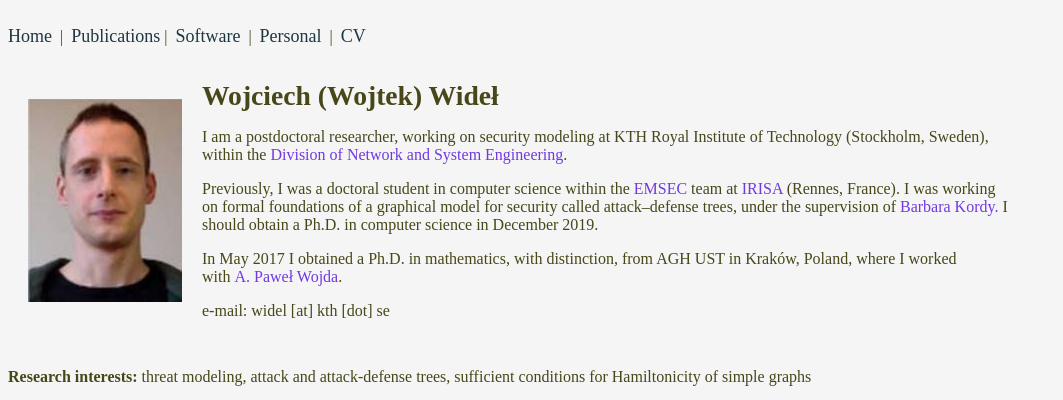
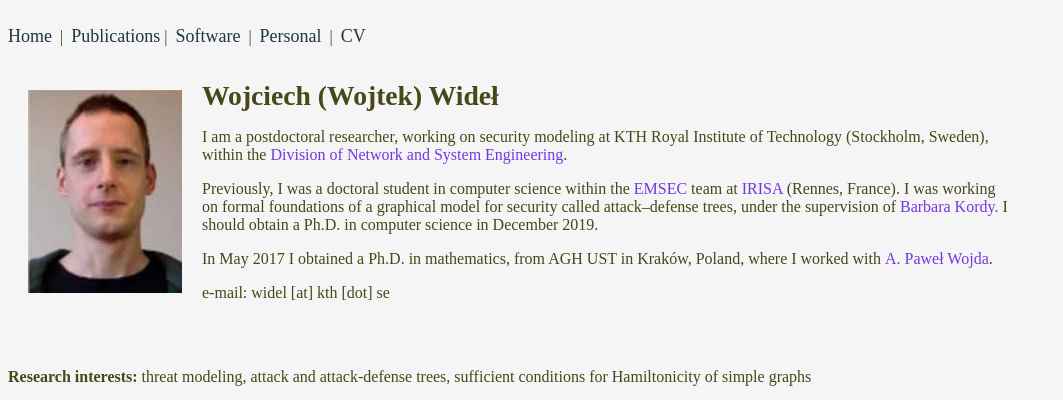
Before and after one commit to wwidel/wwidel.github.io, a plain HTML site: page index.html in a window 1280 px wide. Shown: the top 400 px of the page, without its empty margins (0-1063 px from the left). Drawn offline with Linux system fonts and the light colour scheme; files whose address does not match are found by name.

Commit message:
Update index.html

```diff
--- a/index.html
+++ b/index.html
@@ -96,7 +96,7 @@
               Kordy.</a> I should obtain a Ph.D. in computer science in December 2019.</p>
 
           <p>In May 2017 I obtained a
-            Ph.D. in mathematics, with distinction,&nbsp;from AGH UST in
+            Ph.D. in mathematics, from AGH UST in
             Krak&oacute;w, Poland, where I worked with&nbsp;<a href="http://wms.mat.agh.edu.pl/%7Ewojda/">A. Pawe&#322; Wojda</a>.</p>
 
 
```
